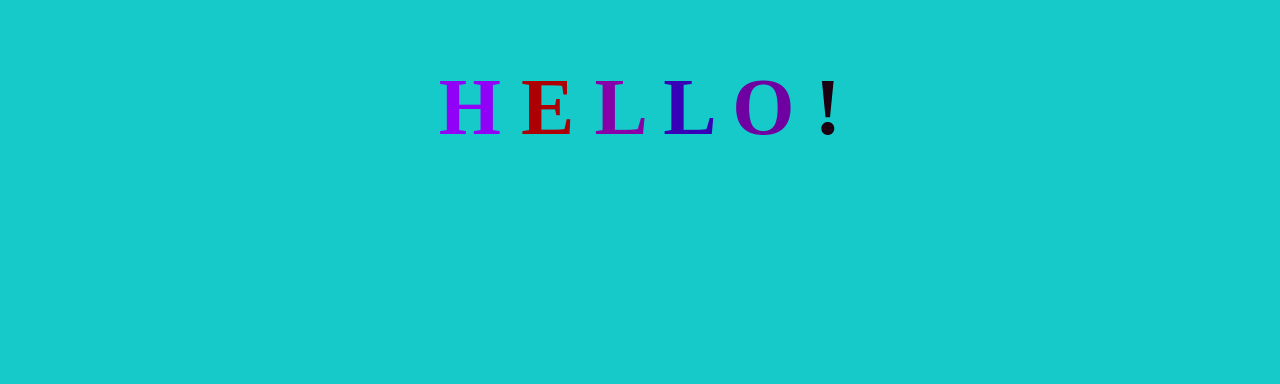
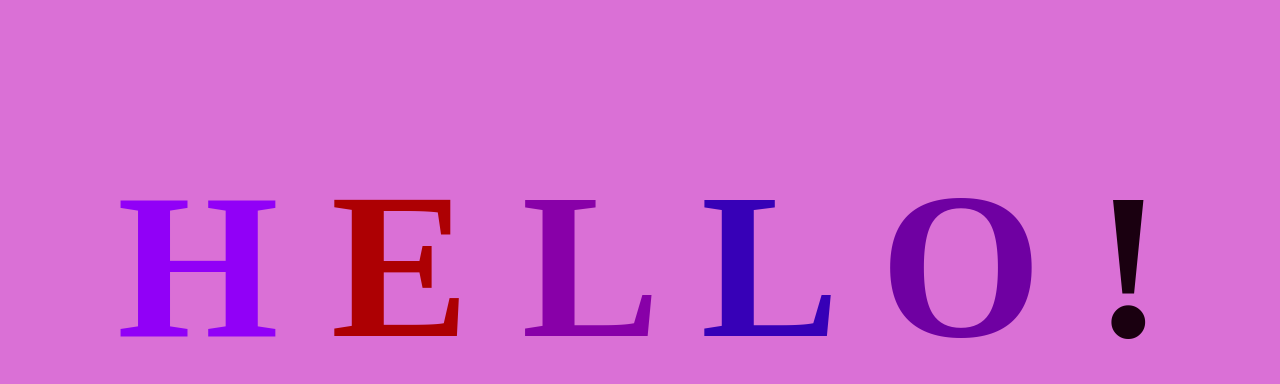
Before and after one commit to Marg0tRichaud/AnimatedTextGitDemo, a plain HTML site: page helloRandomColors.html in a window 1280 px wide. Drawn offline with Linux system fonts and the light colour scheme.

Commit message:
someone else did this

```diff
--- a/helloRandomColors.css
+++ b/helloRandomColors.css
@@ -3,10 +3,10 @@ body {
 	justify-content: center;
 	align-items: center;
 	height: auto;
-	background-color: rgb(23, 202, 202);
+	background-color: orchid;
 }
 h1 {
-	font-size: 5rem;
+	font-size: 13rem;
 }
 
 .letter {
```
